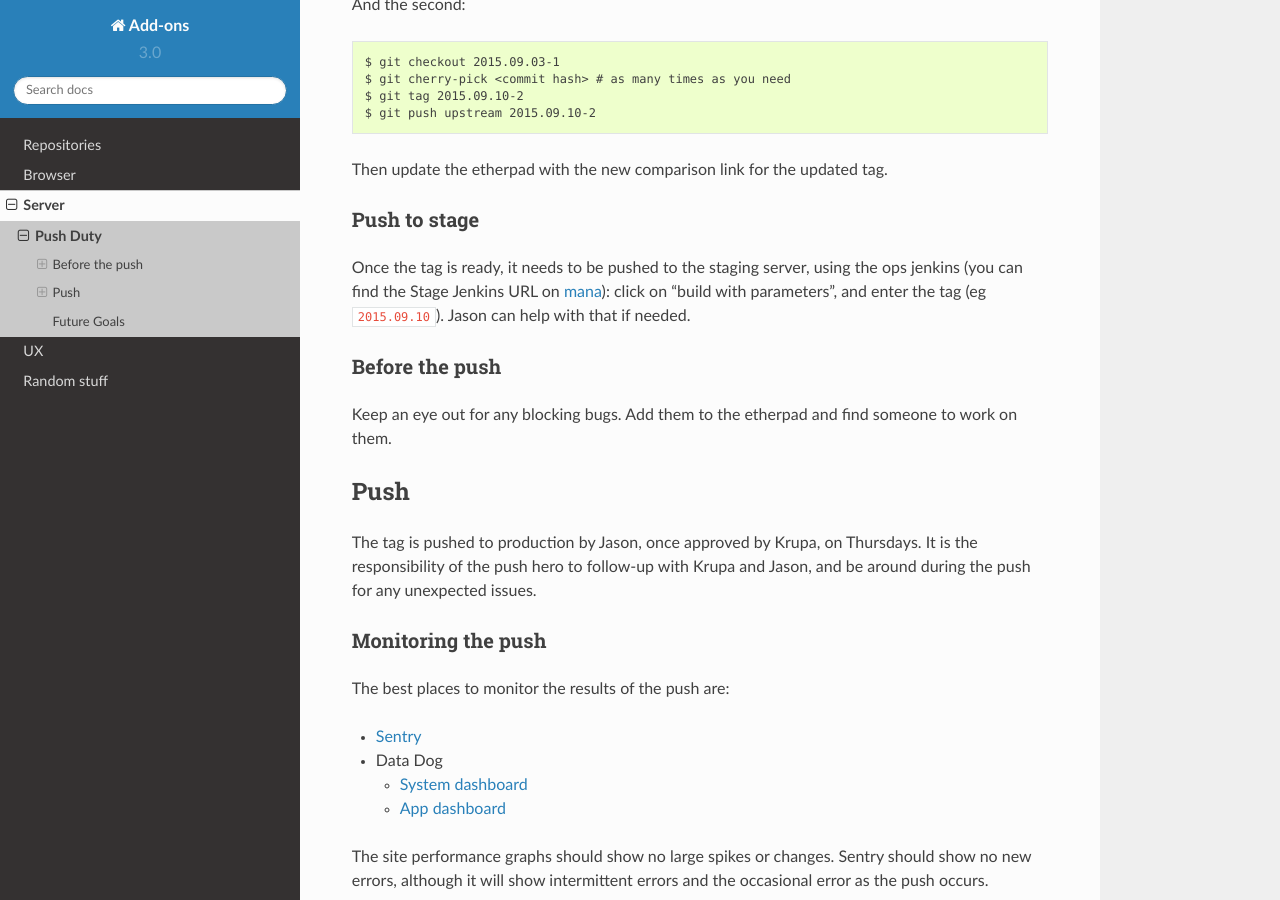
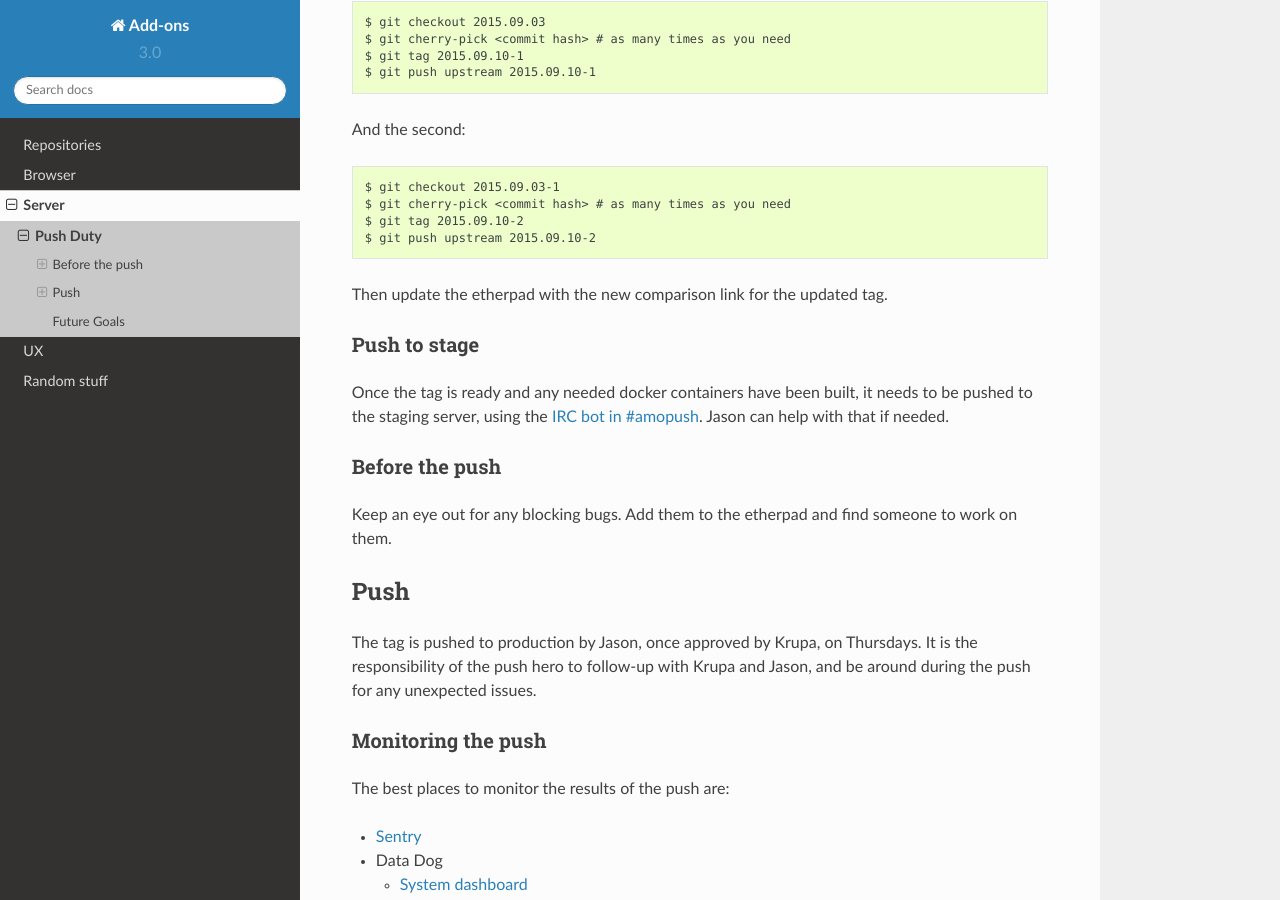
Before and after one commit to mozilla/addons, a Sphinx documentation site: the page built from docs/server/push-duty.rst, in a window 1280 px wide and 900 px high, scrolled down 1624 px. Built offline with Sphinx 7.4.7 and the Read the Docs theme 2.0.0, drawn with Linux system fonts in a browser that asks for light colours; some of the changed text lies outside the part shown.

Commit message:
Document IRC bot and addons-frontend deployment (fixes #116) (#164)

```diff
--- a/docs/server/push-duty.rst
+++ b/docs/server/push-duty.rst
@@ -27,7 +27,12 @@
 
 Tags are of the format: ``YYYY.MM.DD``,
 
-.. note:: the date is the date of the push, not the date of tagging.
+.. note:: The date is the date of the push, not the date of tagging.
+
+.. note:: Once addons-frontend has been tagged a new docker image will be
+   built on `Docker Hub
+   <https://hub.docker.com/r/addons/addons-frontend/builds/>`_ and is
+   required to deploy to stage.
 
 It's usually the master branch that is tagged::
 
@@ -76,11 +81,10 @@
 Push to stage
 +++++++++++++
 
-Once the tag is ready, it needs to be pushed to the staging server, using the
-ops jenkins (you can find the Stage Jenkins URL on
-`mana <https://mana.mozilla.org/wiki/display/SVCOPS/AMO+Dev+Resources#AMODevResources-StageandProd>`_):
-click on "build with parameters", and enter the tag (eg
-``2015.09.10``). Jason can help with that if needed.
+Once the tag is ready and any needed docker containers have been built, it
+needs to be pushed to the staging server, using the `IRC bot in #amopush
+<https://mana.mozilla.org/wiki/display/SVCOPS/AMO+Dev+Resources#AMODevResources-DeployingwithJenkinsBot>`_.
+Jason can help with that if needed.
 
 Before the push
 +++++++++++++++
```
